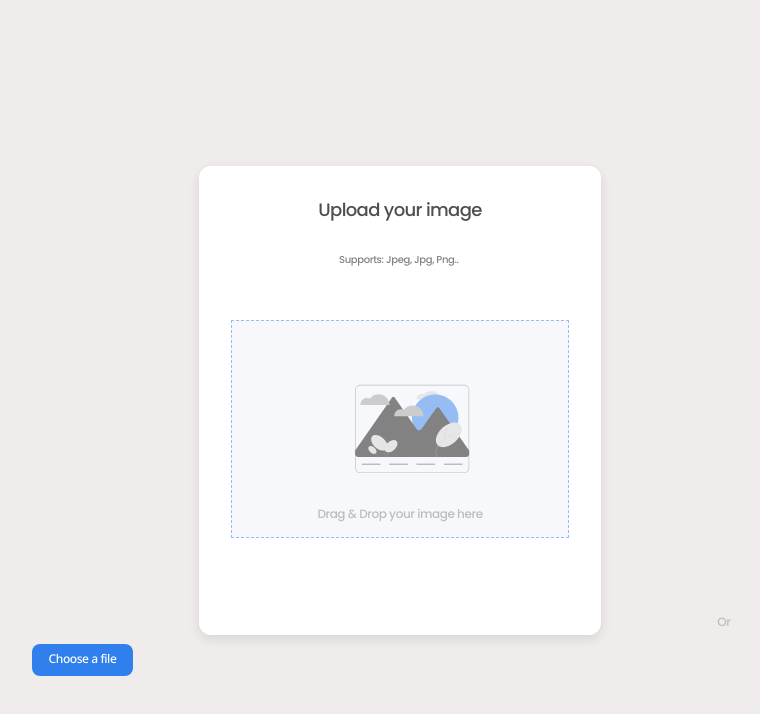
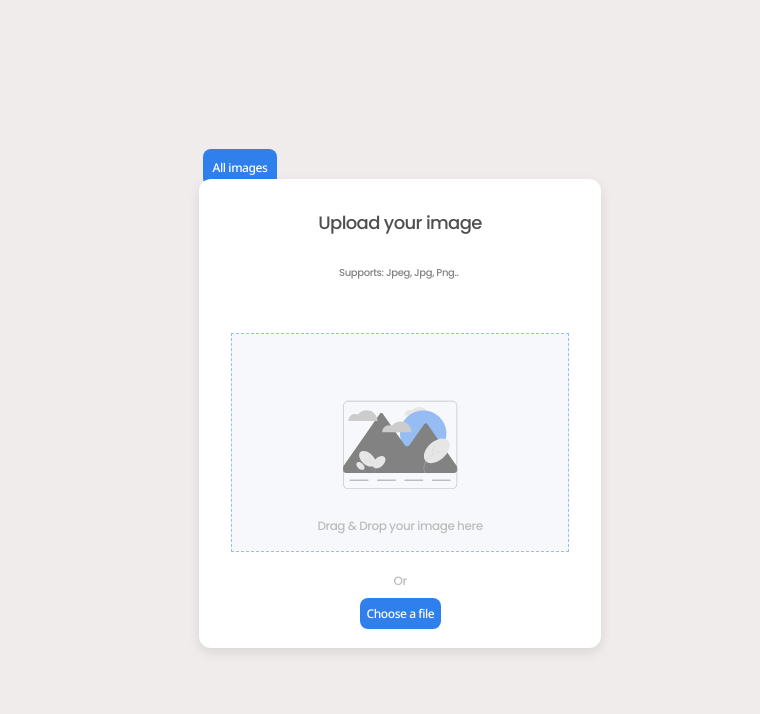
Before and after one commit to LeoEchenique/Img_Uploader, a React (Create React App) app in the folder client/: page / in a window 1280 px wide. Shown: the top 714 px of the page, without its empty margins (240-1000 px from the left). Built offline with nearby package versions, Linux system fonts and the light colour scheme.

Commit message:
final commit

```diff
--- a/client/package.json
+++ b/client/package.json
@@ -9,6 +9,7 @@
     "axios": "^0.27.2",
     "react": "^18.2.0",
     "react-dom": "^18.2.0",
+    "react-router-dom": "^6.3.0",
     "react-scripts": "5.0.1",
     "react-spinners": "^0.13.4",
     "web-vitals": "^2.1.4"
--- a/client/public/index.html
+++ b/client/public/index.html
@@ -2,11 +2,11 @@
 <html lang="en">
   <head>
     <meta charset="utf-8" />
-    <link rel="icon" href="%PUBLIC_URL%/favicon.ico" />
+    <link rel="icon" href="%PUBLIC_URL%/wep.png" />
     <meta name="viewport" content="width=device-width, initial-scale=1" />
     <meta name="theme-color" content="#000000" />
     <meta
-      name="description"
+      name="Img Uploader"
       content="Web site created using create-react-app"
     />
     <link rel="stylesheet" href="https://use.fontawesome.com/releases/v5.15.3/css/all.css" integrity="sha384-SZXxX4whJ79/gErwcOYf+zWLeJdY/qpuqC4cAa9rOGUstPomtqpuNWT9wdPEn2fk" crossorigin="anonymous">
@@ -28,7 +28,7 @@
       work correctly both with client-side routing and a non-root public URL.
       Learn how to configure a non-root public URL by running `npm run build`.
     -->
-    <title>React App</title>
+    <title>Img Uploader</title>
   </head>
   <body>
     <noscript>You need to enable JavaScript to run this app.</noscript>
--- /dev/null
+++ b/client/src/components/buttons/Butons.jsx
@@ -0,0 +1,27 @@
+import React from "react";
+import style from "./buton.module.css";
+import axios from "axios";
+import { useState } from "react";
+import { Link } from "react-router-dom";
+
+
+
+
+
+export default function Button({home}) {
+
+
+    const [images, setImages] = useState();
+
+
+
+
+    return (
+
+        <div className={style.div_container}>
+            {home === false ? <Link className={style.all} to="/all">  All images  </Link> : home === true ?  <Link to="/" className={style.all}> Home </Link>  : null }
+
+
+        </div>
+    )
+}
--- /dev/null
+++ b/client/src/components/buttons/buton.module.css
@@ -0,0 +1,19 @@
+.all{
+
+
+
+background: #2F80ED;
+margin-right:   320px ;
+border-radius: 8px;
+cursor: pointer;
+padding: 10px;
+border: none;
+font-family: 'Noto Sans';
+font-style: normal;
+font-weight: 500;
+font-size: 12px;
+line-height: 16px;
+letter-spacing: -0.035em;
+color: #FFFFFF;
+text-decoration: none;
+}
--- a/client/src/components/drag&&drop/drag&drop.jsx
+++ b/client/src/components/drag&&drop/drag&drop.jsx
@@ -3,12 +3,10 @@ import style from "../drag&&drop/drag.module.css"
 import { useState } from "react";
 import axios from "axios";
 import { useRef } from "react";
-/* import RingLoader from "react-spinners/RingLoader"; */
 import { useEffect } from "react";
-/* import Loading from "../loading/Loader.jsx";
-import Uploaded from "../finalStep/Uploaded.jsx"; */
-/* import img from "../img.png"; */
 import imagen from "../image.svg";
+
+
 
 export default function Drag({setterLoader, setterFinal, setterData}) {
 
@@ -88,9 +86,9 @@ export default function Drag({setterLoader, setterFinal, setterData}) {
 }
 
 
+
     return (
-
-
+        <div>
         <div className={style.container}>
             <h3 className={style.h3}>Upload your image</h3>
 
@@ -100,14 +98,21 @@ export default function Drag({setterLoader, setterFinal, setterData}) {
                 <img src={imagen} alt="" />
                 </div>
                 <span className={style.header}> Drag & Drop your image here</span>
-
-                <span className={style.or}>Or </span>
+            </div>
+            <div className={style.ordiv}>
+            <span className={style.or}>Or </span>
 
             </div>
+
+
+
             <input ref={ref} multiple className={style.filename} id="filename" onChange={handleDrop2} type="file"></input>
             <label htmlFor="filename" className={style.labelfile}> Choose a file </label>
 
 
         </div>
+        </div>
+
+
     )
 }
--- a/client/src/components/drag&&drop/drag.module.css
+++ b/client/src/components/drag&&drop/drag.module.css
@@ -15,7 +15,6 @@ body{
     justify-content: center;
     min-height: 100vh;
     flex-direction: column;
-
 }
 
 .container{
@@ -43,33 +42,24 @@ body{
 .h3{
     margin-bottom: 20px;
     font-weight: 500;
-
 }
 
 .header{
-
-margin-top: 370px;
+margin-top: 20px;
 font-family: 'Poppins';
 font-style: normal;
 font-weight: 500;
 font-size: 12px;
 line-height: 18px;
-margin-bottom: 200px;
 /* identical to box height */
 letter-spacing: -0.035em;
-
 /* Gray 4 */
 color: #BDBDBD;
-
-
+}
+.icon{
+    margin-top: 50px;
 }
 
-/* .Drag .support{
-    font-size: 20px;
-    font-weight: 500;
-    color:gray;
-    margin: 10px 0 15px 0;
-} */
 
 .Drag .button{
     font-size: 20px;
@@ -98,16 +88,14 @@ input[type='file'] {
 
 .filename{
     display: none;
-
 }
 .labelfile{
     background: #2F80ED;
     text-align: center;
     border-radius: 8px;
     cursor: pointer;
-    position: absolute;
-    top: 644px;
-    right: 907px;
+    margin-left: 130.5px;
+
     width: 101px;
     height: 31.98px;
     padding: 7px;
@@ -116,11 +104,8 @@ input[type='file'] {
     font-weight: 500;
     font-size: 12px;
     line-height: 16px;
-
     letter-spacing: -0.035em;
     color: #FFFFFF;
-
-
 }
 
 .h3{
@@ -141,8 +126,7 @@ font-style: normal;
 font-weight: 500;
 font-size: 10px;
 line-height: 15px;
-
-/* identical to box height */
+/* identical to box eight */
 text-align: center;
 letter-spacing: -0.035em;
 margin-left: 110px;
@@ -151,32 +135,21 @@ color: #828282;
 
 }
 
+
+.ordiv{
+    display: flex;
+    justify-content: center;
+    margin-top: -30px;
+}
+
 .or{
-    position: absolute;
-    width: 14px;
-    height: 17.99px;
-    left: 956.82px;
-    top: 612.78px;
     font-family: 'Poppins';
     font-style: normal;
     font-weight: 500;
     font-size: 12px;
     line-height: 18px;
-
-/* identical to box height */
     text-align: center;
     letter-spacing: -0.035em;
-
-/* Gray 4 */
     color: #BDBDBD;
+    margin-bottom: 8px;
 }
-
-.icon{
-
-
-    position: absolute;
-    left: 46.5%;
-    right: 60.02%;
-    top: 47.94%;
-    bottom: 48.88%;
-}
--- a/client/src/components/entry/FileUpload.jsx
+++ b/client/src/components/entry/FileUpload.jsx
@@ -1,23 +1,29 @@
 import React from "react";
 import { useState } from "react";
-import axios  from "axios";
 import style from "../entry/fileCss.module.css"
 import Drag from "../drag&&drop/drag&drop.jsx"
 import Loader from "../loading/Loader";
 import Uploaded from "../finalStep/Uploaded";
+import Buton from "../buttons/Butons.jsx"
+import {Link} from "react-router-dom"
+
 export default function FileUpload() {
 
     const [displayLoader,setDisplayLoader]=useState(false)
     const [displayFinal, setDisplayFinal] = useState(false)
+    const [homeBut, setHomeBut] = useState(false);
     const [data, setData]=useState([])
-        /* TODO: DEPLOY EN MONGO ATLAS */
+
 
     const setterLoader = () => {
+        setHomeBut(null);
         setDisplayLoader(true)
+
     }
     const setterFinal = () => {
         setDisplayLoader(false)
         setDisplayFinal(true)
+
     }
 
     const setterData = (el) => {
@@ -28,12 +34,16 @@ export default function FileUpload() {
 
 
         <div className={style.div_container}>
+            {<Buton home={homeBut}  />}
+
             {displayLoader === false && displayFinal === false ?
-                <Drag setterLoader={setterLoader} setterFinal={setterFinal} setterData={setterData} />
+
+                 <Drag setterLoader={setterLoader} setterFinal={setterFinal} setterData={setterData} />
+
               : displayLoader === true && displayFinal === false ?
                 <Loader />
                     : displayLoader === false && displayFinal === true ?
-                        <Uploaded data={data} />
+                              <Uploaded data={data} to="/success" />
                 : null     }
         </div>
     )
--- a/client/src/components/finalStep/Uploaded.jsx
+++ b/client/src/components/finalStep/Uploaded.jsx
@@ -1,12 +1,15 @@
 import React from "react";
 import style from "./Uploaded.module.css"
 import icon from "./ok.png"
+
+import Buton from "../buttons/Butons.jsx"
 
 
 export default function Uploaded({data}) {
 
 
     const handleLabel = (e) => {
+        console.log(window.location.href)
         let elem = document.getElementById(e.target.value)
         elem.style.background = "green";
         elem.innerText="Copied"
@@ -16,7 +19,11 @@ export default function Uploaded({data}) {
             elem.innerText="Copy"
         }, 2000);
     }
+
+
     return (
+        <div>
+            <Buton home={true} />
         <div className={style.container}>
             <div className={style.div_icon}>
                 <img src={icon} alt="" className={style.img} />
@@ -49,6 +56,7 @@ export default function Uploaded({data}) {
                     })
                     : null}
             </div>
-        </div>
+            </div>
+    </div>
     )
 }
--- /dev/null
+++ b/client/src/components/imgs/Img.jsx
@@ -0,0 +1,47 @@
+import React from "react";
+import { useEffect } from "react";
+import axios from "axios";
+import { useState } from "react";
+import style from "./img.module.css";
+import Buton from "../buttons/Butons"
+export default function Img() {
+
+    const [images, setImages] = useState();
+
+    useEffect( () => {
+
+       axios.get("https://tranquil-depths-32422.herokuapp.com/")
+           .then(res => {
+             setImages(res.data)
+       })
+
+
+    }, [])
+
+    return (
+        <div>
+            <div className={style.buton} >
+            <Buton home={true}  />
+            </div>
+
+            <h1 className={style.title}>All the images are uploaded by the users</h1>
+            <div className={style.img_container}>
+
+            {
+                images?.length ?
+                    images.map(e => {
+                        return (
+                            <div key={e.id} className={style.card}>
+                                <img  key={e.id} className={style.img}  src={e.name} alt="" />
+                            </div>
+                     )
+                    })
+                    : null
+            }
+        </div>
+
+        </div>
+
+
+    )
+}
--- /dev/null
+++ b/client/src/components/imgs/img.module.css
@@ -0,0 +1,41 @@
+
+.img_container{
+    display: flex;
+    height:100%;
+    width: 100vw;
+
+    flex-direction: row;
+    flex-wrap: wrap;
+    justify-content: center;
+    align-items: center;
+}
+
+.img{
+    width: max-content;
+    height: max-content;
+    object-fit: contain;
+    max-width: 400px;
+    max-height: 400px;
+    margin: 20px;
+
+}
+.title{
+    text-align: center;
+    font-family: 'Poppins';
+    font-style: normal;
+    font-weight: 500;
+    font-size: 24px;
+    line-height: 27px;
+ letter-spacing: -0.035em;
+    color: #4F4F4F;
+    margin-top: -20px;
+    margin-bottom: 80px;
+}
+.card{
+    box-shadow: 0px 4px 12px rgba(0, 0, 0, 0.1);
+}
+
+.buton{
+    margin-left: 20px;
+    margin-top: 20px;
+}
--- a/client/src/index.js
+++ b/client/src/index.js
@@ -3,12 +3,26 @@ import ReactDOM from 'react-dom/client';
 import './index.css';
 import App from './App';
 import reportWebVitals from './reportWebVitals';
+import {
+  BrowserRouter,
+  Routes,
+  Route,
+} from "react-router-dom";
+import Reload from './components/imgs/Img.jsx';
+
+
 
 const root = ReactDOM.createRoot(document.getElementById('root'));
 root.render(
-  <React.StrictMode>
-    <App />
-  </React.StrictMode>
+
+  <BrowserRouter>
+    <Routes>
+      <Route path="/" element={<App />} />
+      <Route exact path="/all" element={<Reload />} />
+    </Routes>
+
+  </BrowserRouter>
+
 );
 
 // If you want to start measuring performance in your app, pass a function
```
Also changed, not shown: client/public/wep.png (added), 1 other file (tests, documents, lock files or other folders). Lines whose indentation alone changed are shown as unchanged.
